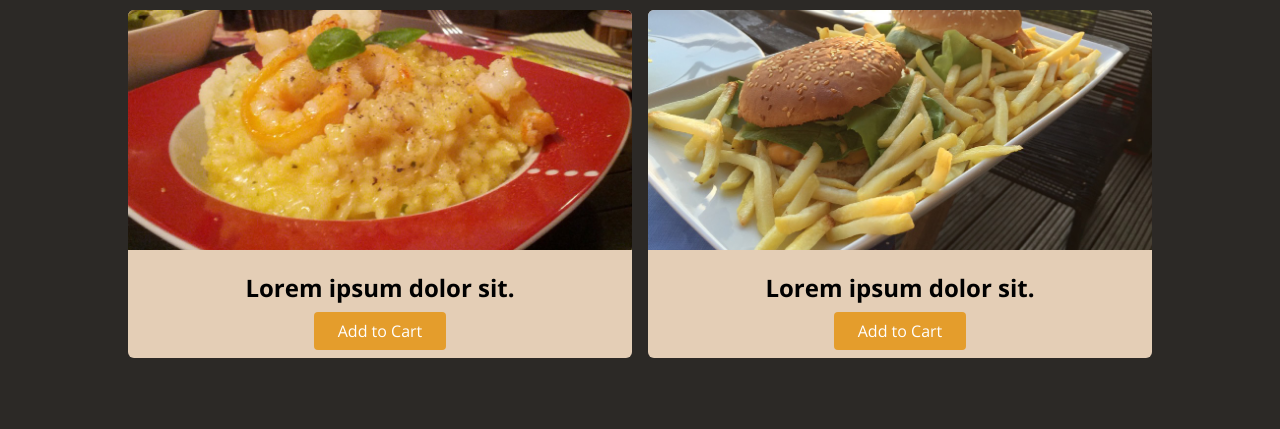
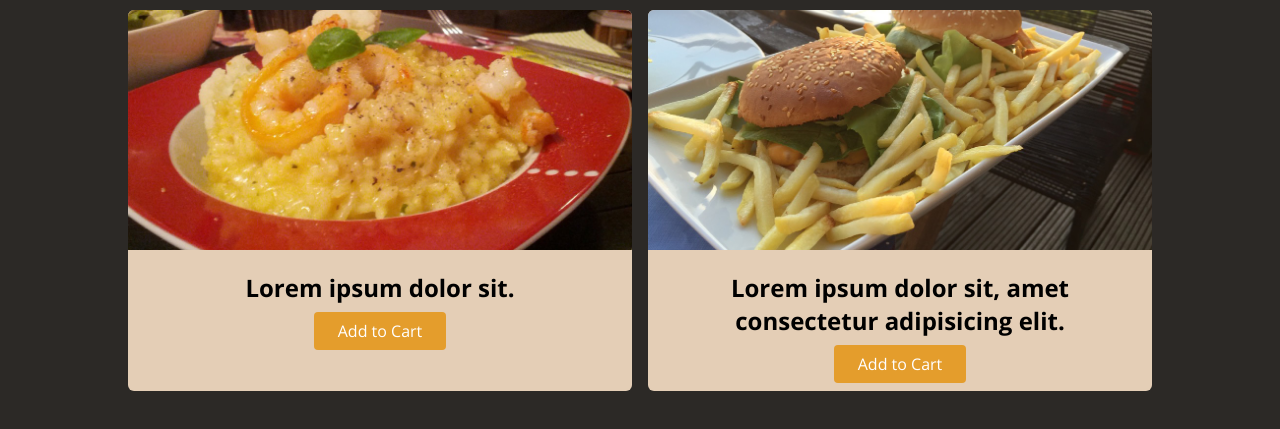
Before and after one commit to ffu-web/Project-3, a plain HTML site: page index.html in a window 1280 px wide. Shown: the part 199-628 px from the top of the page. Drawn offline with nearby package versions, Linux system fonts and the light colour scheme.

Commit message:
add 1 file via upload
updated index page
the lorem text in div

```diff
--- a/index.html
+++ b/index.html
@@ -46,7 +46,7 @@
                 alt="Delicious cheeseburgers"
               />
               <div class="food-item-content">
-                <h2>Lorem ipsum dolor sit.</h2>
+                <h2>Lorem ipsum dolor sit, amet consectetur adipisicing elit.</h2>
                 <a href="" class="btn">Add to Cart</a>
               </div>
             </article>
@@ -54,5 +54,4 @@
         </ul>
       </section>
     </main>
-  </body>
-</html>
+  </body
```
